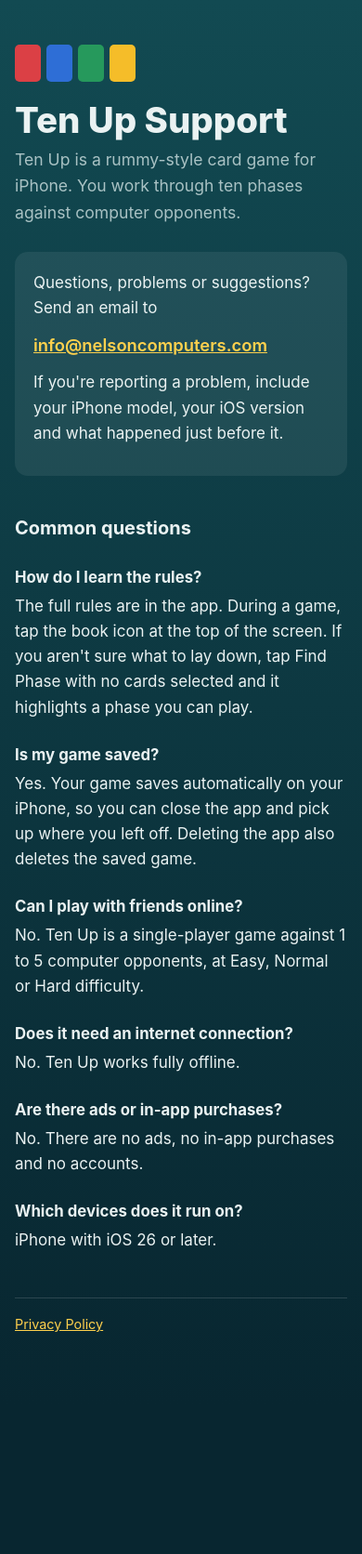
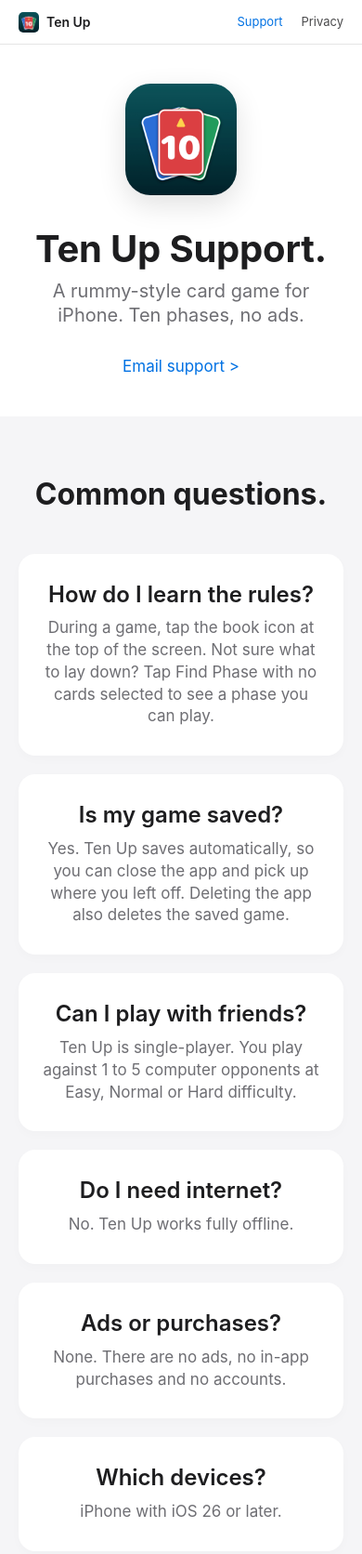
Before and after one commit to jeremiahn/tenup-support, a plain HTML site: page index.html in a window 390 px wide. Shown: the top 1672 px of the page at 93% size. Before the commit the page ends 1512 px from the top, so only its background shows below. Drawn offline with Linux system fonts and the light colour scheme.

Commit message:
Restyle pages to match the Nelson Computers site
Co-Authored-By: Claude Opus 5.5 <noreply@anthropic.com>

```diff
--- a/index.html
+++ b/index.html
@@ -1,76 +1,82 @@
-<!doctype html>
+<!DOCTYPE html>
 <html lang="en">
 <head>
-<meta charset="utf-8">
-<meta name="viewport" content="width=device-width, initial-scale=1">
-<meta name="color-scheme" content="dark">
-<title>Ten Up Support</title>
-<meta name="description" content="Help and contact information for Ten Up, a rummy-style card game for iPhone.">
-<style>
-  :root {
-    --bg-top: #124a52; --bg-bottom: #082630;
-    --text: #eaf2f2; --muted: #a9c2c4; --accent: #ffd14d;
-    --panel: rgba(255, 255, 255, 0.07); --rule: rgba(255, 255, 255, 0.14);
-  }
-  * { box-sizing: border-box; }
-  body {
-    margin: 0; min-height: 100vh; color: var(--text);
-    background: var(--bg-bottom) linear-gradient(var(--bg-top), var(--bg-bottom)) no-repeat;
-    font: 17px/1.6 -apple-system, BlinkMacSystemFont, "Segoe UI", Roboto, sans-serif;
-  }
-  main { max-width: 680px; margin: 0 auto; padding: 48px 16px 64px; }
-  .stripe { display: flex; gap: 6px; margin-bottom: 20px; }
-  .stripe span { width: 28px; height: 40px; border-radius: 5px; }
-  h1 { font-size: 2.4rem; line-height: 1.1; margin: 0 0 8px; font-weight: 800; }
-  h2 { font-size: 1.25rem; margin: 40px 0 12px; }
-  h3 { font-size: 1.05rem; margin: 24px 0 4px; }
-  p { margin: 0 0 12px; }
-  .lede { color: var(--muted); font-size: 1.1rem; }
-  a { color: var(--accent); }
-  a:focus-visible { outline: 2px solid var(--accent); outline-offset: 2px; }
-  .contact { background: var(--panel); border-radius: 14px; padding: 20px; margin-top: 28px; }
-  .contact a { font-size: 1.15rem; font-weight: 600; word-break: break-all; }
-  footer { border-top: 1px solid var(--rule); margin-top: 48px; padding-top: 16px; color: var(--muted); font-size: 0.9rem; }
-</style>
+    <meta charset="UTF-8">
+    <meta name="viewport" content="width=device-width, initial-scale=1.0">
+    <title>Ten Up Support</title>
+    <meta name="description" content="Help and contact information for Ten Up, a rummy-style card game for iPhone.">
+    <link rel="icon" href="icon.png">
+    <link rel="apple-touch-icon" href="icon.png">
+    <link rel="stylesheet" href="style.css">
 </head>
 <body>
-<main>
-  <div class="stripe" aria-hidden="true">
-    <span style="background:#db4045"></span><span style="background:#2e6ed6"></span>
-    <span style="background:#26995c"></span><span style="background:#f5bd29"></span>
-  </div>
-  <h1>Ten Up Support</h1>
-  <p class="lede">Ten Up is a rummy-style card game for iPhone. You work through ten phases against computer opponents.</p>
 
-  <section class="contact">
-    <p>Questions, problems or suggestions? Send an email to</p>
-    <p><a href="mailto:info@nelsoncomputers.com?subject=Ten%20Up%20support">info@nelsoncomputers.com</a></p>
-    <p>If you're reporting a problem, include your iPhone model, your iOS version and what happened just before it.</p>
-  </section>
+    <header>
+        <nav>
+            <a href="./" class="nav-logo"><img src="icon.png" alt="">Ten Up</a>
+            <div class="nav-links">
+                <a href="./" aria-current="page">Support</a>
+                <a href="privacy.html">Privacy</a>
+            </div>
+        </nav>
+    </header>
 
-  <h2>Common questions</h2>
+    <main>
+        <section class="hero">
+            <img src="icon.png" alt="Ten Up app icon">
+            <h1>Ten Up Support.</h1>
+            <h2>A rummy-style card game for iPhone. Ten phases, no ads.</h2>
+            <div class="cta-links">
+                <a href="mailto:info@nelsoncomputers.com?subject=Ten%20Up%20support">Email support &gt;</a>
+            </div>
+        </section>
 
-  <h3>How do I learn the rules?</h3>
-  <p>The full rules are in the app. During a game, tap the book icon at the top of the screen. If you aren't sure what to lay down, tap Find Phase with no cards selected and it highlights a phase you can play.</p>
+        <section class="section-grid" aria-labelledby="faq">
+            <h2 id="faq">Common questions.</h2>
+            <div class="grid-container">
+                <div class="card">
+                    <h3>How do I learn the rules?</h3>
+                    <p>During a game, tap the book icon at the top of the screen. Not sure what to lay down? Tap Find Phase with no cards selected to see a phase you can play.</p>
+                </div>
+                <div class="card">
+                    <h3>Is my game saved?</h3>
+                    <p>Yes. Ten Up saves automatically, so you can close the app and pick up where you left off. Deleting the app also deletes the saved game.</p>
+                </div>
+                <div class="card">
+                    <h3>Can I play with friends?</h3>
+                    <p>Ten Up is single-player. You play against 1 to 5 computer opponents at Easy, Normal or Hard difficulty.</p>
+                </div>
+                <div class="card">
+                    <h3>Do I need internet?</h3>
+                    <p>No. Ten Up works fully offline.</p>
+                </div>
+                <div class="card">
+                    <h3>Ads or purchases?</h3>
+                    <p>None. There are no ads, no in-app purchases and no accounts.</p>
+                </div>
+                <div class="card">
+                    <h3>Which devices?</h3>
+                    <p>iPhone with iOS 26 or later.</p>
+                </div>
+            </div>
+        </section>
 
-  <h3>Is my game saved?</h3>
-  <p>Yes. Your game saves automatically on your iPhone, so you can close the app and pick up where you left off. Deleting the app also deletes the saved game.</p>
+        <section class="contact-section">
+            <div class="contact-container">
+                <h2>Still need help?</h2>
+                <p>Send a question, a problem or an idea.</p>
+                <a href="mailto:info@nelsoncomputers.com?subject=Ten%20Up%20support" class="btn">Email Us</a>
+                <p class="note">If you're reporting a problem, include your iPhone model, your iOS version and what happened just before it.</p>
+            </div>
+        </section>
+    </main>
 
-  <h3>Can I play with friends online?</h3>
-  <p>No. Ten Up is a single-player game against 1 to 5 computer opponents, at Easy, Normal or Hard difficulty.</p>
+    <footer>
+        <div class="footer-content">
+            <p>Copyright © 2026 Nelson Computers, LLC. All rights reserved.</p>
+            <p><a href="privacy.html">Privacy Policy</a></p>
+        </div>
+    </footer>
 
-  <h3>Does it need an internet connection?</h3>
-  <p>No. Ten Up works fully offline.</p>
-
-  <h3>Are there ads or in-app purchases?</h3>
-  <p>No. There are no ads, no in-app purchases and no accounts.</p>
-
-  <h3>Which devices does it run on?</h3>
-  <p>iPhone with iOS 26 or later.</p>
-
-  <footer>
-    <p><a href="privacy.html">Privacy Policy</a></p>
-  </footer>
-</main>
 </body>
 </html>
--- /dev/null
+++ b/style.css
@@ -0,0 +1,115 @@
+/* Matches jeremiahn.github.io/nelsoncomputers. ponytail: system font instead of Google-hosted Inter
+   so these pages make no third-party requests; on Apple devices SF renders almost identically. */
+:root {
+    --bg-color: #ffffff;
+    --bg-secondary: #f5f5f7;
+    --text-main: #1d1d1f;
+    --text-secondary: #6e6e73; /* darker than the site's #86868b so body text passes WCAG AA */
+    --accent-blue: #0071e3;
+    --accent-hover: #0077ed;
+    --nav-bg: rgba(255, 255, 255, 0.8);
+}
+
+* { margin: 0; padding: 0; box-sizing: border-box; }
+html { scroll-behavior: smooth; }
+
+body {
+    font-family: Inter, -apple-system, BlinkMacSystemFont, "Segoe UI", Roboto, sans-serif;
+    color: var(--text-main);
+    background-color: var(--bg-color);
+    line-height: 1.5;
+    -webkit-font-smoothing: antialiased;
+    overflow-x: hidden;
+}
+
+a { text-decoration: none; color: var(--accent-blue); }
+a:hover { text-decoration: underline; }
+a:focus-visible { outline: 2px solid var(--accent-blue); outline-offset: 3px; border-radius: 4px; }
+
+/* --- NAVIGATION --- */
+header {
+    position: fixed; top: 0; width: 100%; height: 48px; z-index: 1000;
+    background: var(--nav-bg);
+    backdrop-filter: saturate(180%) blur(20px);
+    -webkit-backdrop-filter: saturate(180%) blur(20px);
+    border-bottom: 1px solid rgba(0, 0, 0, 0.1);
+}
+nav {
+    max-width: 980px; height: 100%; margin: 0 auto; padding: 0 20px;
+    display: flex; justify-content: space-between; align-items: center;
+}
+.nav-logo { font-weight: 600; font-size: 14px; color: var(--text-main); display: flex; align-items: center; gap: 8px; }
+.nav-logo img { height: 22px; width: 22px; border-radius: 5px; }
+.nav-links { display: flex; gap: 30px; }
+.nav-links a { color: var(--text-main); opacity: 0.8; font-size: 13px; }
+.nav-links a:hover, .nav-links a[aria-current] { opacity: 1; color: var(--accent-blue); text-decoration: none; }
+
+/* --- HERO --- */
+.hero { padding: 120px 20px 60px; text-align: center; }
+.hero img { width: 160px; height: 160px; border-radius: 36px; margin-bottom: 30px; box-shadow: 0 10px 30px rgba(0, 0, 0, 0.12); }
+.hero h1 { font-size: 56px; font-weight: 700; letter-spacing: -0.005em; line-height: 1.1; margin-bottom: 10px; }
+.hero h2 { font-size: 28px; font-weight: 400; color: var(--text-secondary); line-height: 1.3; margin-bottom: 30px; }
+.hero .note { font-size: 14px; color: var(--text-secondary); }
+.cta-links { display: flex; justify-content: center; gap: 20px; flex-wrap: wrap; font-size: 17px; }
+
+/* --- CARD GRID --- */
+.section-grid { padding: 80px 20px; background-color: var(--bg-secondary); }
+.section-grid > h2 { text-align: center; font-size: 40px; font-weight: 700; margin-bottom: 40px; }
+.grid-container {
+    max-width: 980px; margin: 0 auto;
+    display: grid; grid-template-columns: repeat(auto-fit, minmax(280px, 1fr)); gap: 20px;
+}
+.card {
+    background: white; padding: 40px; border-radius: 18px; text-align: center;
+    box-shadow: 0 4px 12px rgba(0, 0, 0, 0.02);
+    transition: transform 0.3s ease, box-shadow 0.3s ease;
+}
+.card:hover { transform: scale(1.02); box-shadow: 0 10px 20px rgba(0, 0, 0, 0.05); }
+.card h3 { font-size: 24px; font-weight: 600; line-height: 1.2; margin-bottom: 10px; }
+.card p { color: var(--text-secondary); font-size: 17px; line-height: 1.4; }
+
+/* --- TEXT SECTIONS (privacy policy) --- */
+.text-section { max-width: 800px; margin: 80px auto; padding: 0 20px; }
+.text-section h2 { font-size: 32px; font-weight: 700; line-height: 1.2; margin: 50px 0 15px; }
+.text-section h2:first-child { margin-top: 0; }
+.text-section p { font-size: 19px; color: var(--text-secondary); margin-bottom: 20px; }
+
+/* --- CONTACT --- */
+.contact-section { background-color: var(--bg-secondary); padding: 80px 20px; text-align: center; }
+.contact-container { max-width: 600px; margin: 0 auto; }
+.contact-container h2 { font-size: 40px; margin-bottom: 20px; }
+.contact-container p { font-size: 17px; }
+.contact-container .note { font-size: 14px; color: var(--text-secondary); margin-top: 24px; }
+.btn {
+    display: inline-block; margin-top: 20px; padding: 12px 30px; border-radius: 980px;
+    background-color: var(--accent-blue); color: white; font-size: 17px; font-weight: 500;
+    transition: background 0.2s;
+}
+.btn:hover { background-color: var(--accent-hover); text-decoration: none; }
+
+/* --- FOOTER --- */
+footer {
+    background-color: var(--bg-secondary); padding: 40px 20px;
+    border-top: 1px solid #d2d2d7; font-size: 12px; color: var(--text-secondary);
+}
+.footer-content { max-width: 980px; margin: 0 auto; display: flex; justify-content: space-between; flex-wrap: wrap; gap: 15px; }
+
+@media (max-width: 768px) {
+    .nav-links { gap: 20px; }
+    .hero { padding: 90px 20px 40px; }
+    .hero img { width: 120px; height: 120px; border-radius: 27px; }
+    .hero h1 { font-size: 40px; }
+    .hero h2 { font-size: 20px; }
+    .section-grid, .contact-section { padding: 60px 20px; }
+    .section-grid > h2, .contact-container h2 { font-size: 32px; }
+    .card { padding: 30px 24px; }
+    .text-section { margin: 60px auto; }
+    .text-section h2 { font-size: 26px; }
+    .text-section p { font-size: 17px; }
+    .footer-content { flex-direction: column; align-items: center; text-align: center; }
+}
+
+@media (prefers-reduced-motion: reduce) {
+    html { scroll-behavior: auto; }
+    .card, .card:hover { transition: none; transform: none; }
+}
```
Also changed, not shown: privacy.html (+56 -52 lines), icon.png (added).
